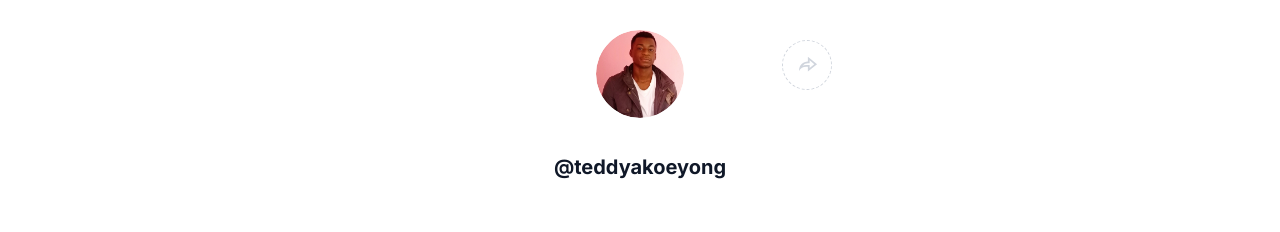
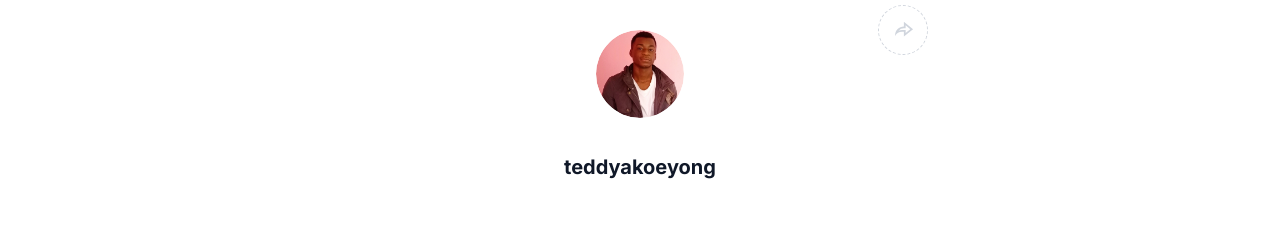
Before and after one commit to teddyakoeyong237/hng9.0stage-1, a React (Create React App) app: page / in a window 1280 px wide. Shown: the top 232 px of the page. Built offline with nearby package versions, Linux system fonts and the light colour scheme.

Commit message:
Added anchor subtext and update profile

```diff
--- a/src/components/footer/footer.css
+++ b/src/components/footer/footer.css
@@ -23,7 +23,7 @@ hr {
 .footer .container {
     margin: 1px auto;
 }
-@media screen and (max-width: 720px) {
+@media screen and (max-width: 812px) {
     .footer{
         padding: 32px 0;
     }
--- a/src/components/links/Links.jsx
+++ b/src/components/links/Links.jsx
@@ -38,6 +38,7 @@ function Links() {
 
                     <a
                         className="link_button"
+                        title='This where you find books about design and coding'
                         id='books'
                         href={link3}
                         target="_blank"
@@ -47,6 +48,7 @@ function Links() {
                     </a>
                     <a
                         className="link_button"
+                        title='Where you feature the book as if you were selling it'
                         id='book__python'
                         href={link4}
                         target="_blank"
@@ -57,6 +59,7 @@ function Links() {
 
                     <a
                         className="link_button"
+                        title='Where you pitch a service for doing background checks on coders'
                         id='pitch'
                         href={link5}
                         target="_blank"
@@ -67,6 +70,7 @@ function Links() {
 
                     <a
                         className="link_button"
+                        title='Where you pitch the free design book offered by Zuri'
                         id='book__design'
                         href={link6}
                         target="_blank"
--- a/src/components/profile/Profile.jsx
+++ b/src/components/profile/Profile.jsx
@@ -15,8 +15,8 @@ function Profile() {
                     <img id='profile__img' src="images/teddyakoeyong.jpg" alt="Profile Picture" />
                 </div>
                 <div className='profile_name'>
-                    <h2 id='twitter'>@teddyakoeyong</h2>
-                    <h2 id='slack'>Eyonganyoh Teddy Ako</h2>
+                    <h2 id='twitter'>teddyakoeyong</h2>
+                    <h2 id='slack'>teddyakoeyong</h2>
                 </div>
             </div>
         </div>
--- a/src/components/profile/profile.css
+++ b/src/components/profile/profile.css
@@ -1,6 +1,7 @@
 .profile .container {
     margin: 5px auto;
     max-width: 1152px;
+    position: relative;
 }
 
 .profile_section {
@@ -16,8 +17,8 @@
 
 .icons {
     position: absolute;
-    top: 40px;
-    right: 35%;
+    top: -25px;
+    right: 25%;
     height: 40px;
     width: 40px;
     overflow: hidden;
@@ -81,13 +82,13 @@
 .threedot_icon {
     display: none;
 }
-@media screen and (max-width: 1200px) {
+/* @media screen and (max-width: 1200px) {
     .icons {
         right: 20%;
     }
-}
+} */
 
-@media screen and (max-width: 720px) {
+@media screen and (max-width: 812px) {
     .icons {
         right: 3%;
     }
```
